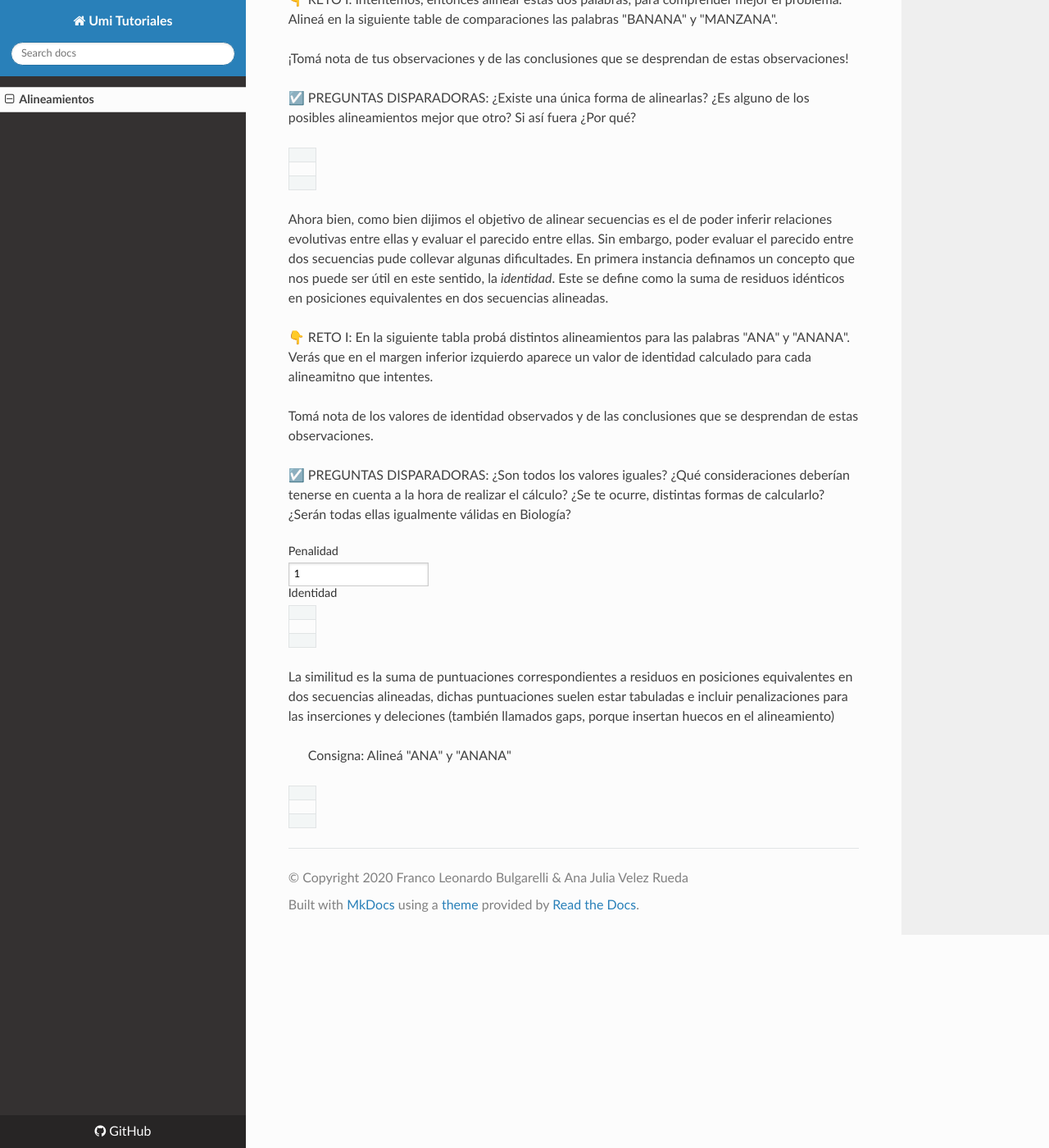
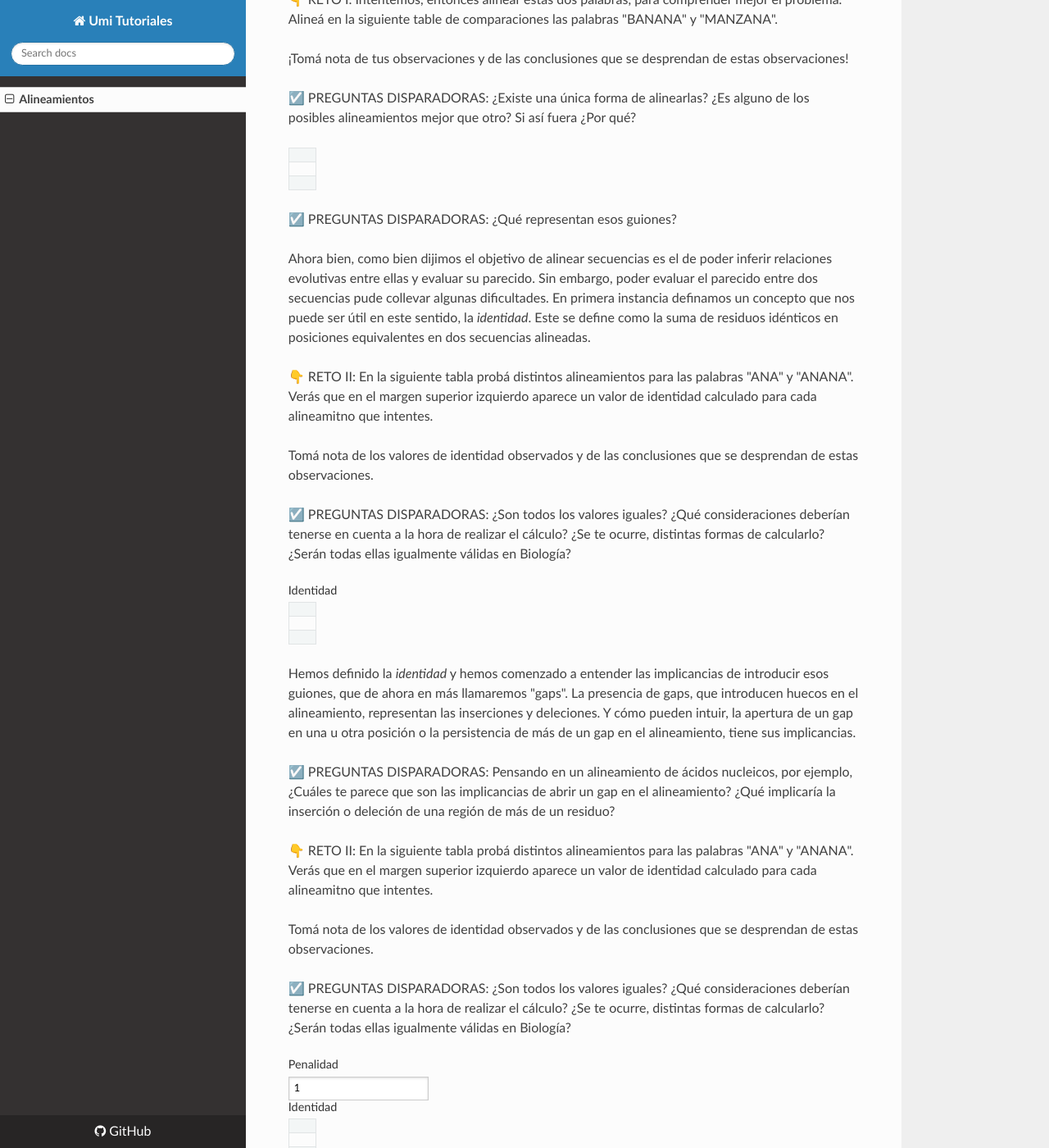
Before and after one commit to flbulgarelli/umi, an MkDocs documentation site: the page built from docs/index.md, in a window 1280 px wide and 1400 px high, scrolled down 2013 px. Shown: the whole window at 82% size. Built offline with MkDocs 1.6.1, drawn with Linux system fonts in a browser that asks for light colours; nearby versions of some CDN libraries; some of the changed text lies outside the part shown.

Commit message:
reto III

```diff
--- a/docs/index.md
+++ b/docs/index.md
@@ -15,7 +15,7 @@
 Dos secuencias que comparten un ancestro común se denominan secuencias **homólogas** (Reeck et al., 1987). Aunque suele utilizarse muy frecuentemente de modo incorrecto, la homología es cualitativa. Las moléculas homólogas, u homólogos, se pueden dividir en dos clases: parálogos, que son homólogos que están presentes dentro de una especie y que suelen difierir en sus funciones bioquímicas detalladas; y ortólogos son homólogos que están presentes dentro de diferentes especies y tienen funciones muy similares o idénticas. Comprender la homología entre las moléculas puede revelar la historia evolutiva de las mismas, así como información sobre su función; Si una proteína recién secuenciada es homóloga a una proteína ya caracterizada, tenemos una fuerte indicación de la función bioquímica de la nueva proteína. La predicción de homologı́a se realiza extrayendo de las secuencias la información conservada durante la evolución, para lo que resulta necesario la comparación de las secuencias para identificar los residuos que tienen en común.
 </p>
 <p class='pensar'>
-👉 PARA PENSAR: ¿Qué tipo de información se puede extraer de la comparación de secuencias? ¿Cómo se evidenciaría en una comparación? 🤔
+👉 PARA PENSAR: ¿Qué tipo de información se puede extraer de la comparación de secuencias? ¿Cómo esperás que se vea en una comparación?  🤔
 </p>
 
 <p class='informative-text'>
@@ -59,12 +59,49 @@
   </div>
 </div>
 
-
+<p class='disparadores'>
+ ☑️ PREGUNTAS DISPARADORAS: ¿Qué representan esos guiones?
+</p>
 
 <p class='informative-text'>
-Ahora bien, como bien dijimos el objetivo de alinear secuencias es el de poder inferir relaciones evolutivas entre ellas y evaluar el parecido entre ellas. Sin embargo, poder evaluar el parecido entre dos secuencias pude collevar algunas dificultades. En primera instancia definamos un concepto que nos puede ser útil en este sentido, la <i>identidad</i>. Este se define como la suma de residuos idénticos en posiciones equivalentes en dos secuencias alineadas.
+Ahora bien, como bien dijimos el objetivo de alinear secuencias es el de poder inferir relaciones evolutivas entre ellas y evaluar su parecido. Sin embargo, poder evaluar el parecido entre dos secuencias pude collevar algunas dificultades. En primera instancia definamos un concepto que nos puede ser útil en este sentido, la <i>identidad</i>. Este se define como la suma de residuos idénticos en posiciones equivalentes en dos secuencias alineadas.
 </p>
-<p class='reto'> 👇 RETO I: En la siguiente tabla probá distintos alineamientos para las palabras "ANA" y "ANANA". Verás que en el margen inferior izquierdo aparece un valor de identidad calculado para cada alineamitno que intentes. </p>
+<p class='reto'> 👇 RETO II: En la siguiente tabla probá distintos alineamientos para las palabras "ANA" y "ANANA". Verás que en el margen superior izquierdo aparece un valor de identidad calculado para cada alineamitno que intentes. </p>
+<p class='reto'> Tomá nota de los valores de identidad observados y de las conclusiones que se desprendan de estas observaciones. </p>
+<p class='disparadores'>
+ ☑️ PREGUNTAS DISPARADORAS: ¿Son todos los valores iguales? ¿Qué consideraciones deberían tenerse en cuenta a la hora de realizar el cálculo? ¿Se te ocurre, distintas formas de calcularlo? ¿Serán todas ellas igualmente válidas en Biología?
+</p>
+
+<div class="umi-alignment-card">
+  <div>
+    <label for="umi-alignment-identity-level-1">Identidad</label>
+    <span id="umi-alignment-identity-level-1" class="umi-alignment-identity-level"></span>
+  </div>
+
+  <table class="umi-alignment-table">
+    <tr class="umi-alignment-row"  data-align-expected="--ANA">
+      <td class="umi-alignment-word-result"></td>
+    </tr>
+    <tr class="umi-alignment-row" data-align-expected="ANANA">
+      <td class="umi-alignment-word-result"></td>
+    </tr>
+    <tr class="umi-alignment-results">
+      <td class="umi-alignment-general-result"></td>
+    </tr>
+  </table>
+
+  <div>
+    <span class="umi-alignment-card-result"></span>
+  </div>
+</div>
+
+<p class='informative-text'>Hemos definido la <i>identidad</i> y hemos comenzado a entender las implicancias de introducir esos guiones, que de ahora en más llamaremos "gaps". La presencia de gaps, que introducen huecos en el alineamiento, representan las inserciones y deleciones. Y cómo pueden intuir, la apertura de un gap en una u otra posición o la persistencia de más de un gap en el alineamiento, tiene sus implicancias. </p>
+
+<p class='disparadores'>
+ ☑️ PREGUNTAS DISPARADORAS: Pensando en un alineamiento de ácidos nucleicos, por ejemplo, ¿Cuáles te parece que son las implicancias de abrir un gap en el alineamiento? ¿Qué implicaría la inserción o deleción de una región de más de un residuo?
+</p>
+
+<p class='reto'> 👇 RETO II: En la siguiente tabla probá distintos alineamientos para las palabras "ANA" y "ANANA". Verás que en el margen superior izquierdo aparece un valor de identidad calculado para cada alineamitno que intentes. </p>
 <p class='reto'> Tomá nota de los valores de identidad observados y de las conclusiones que se desprendan de estas observaciones. </p>
 <p class='disparadores'>
  ☑️ PREGUNTAS DISPARADORAS: ¿Son todos los valores iguales? ¿Qué consideraciones deberían tenerse en cuenta a la hora de realizar el cálculo? ¿Se te ocurre, distintas formas de calcularlo? ¿Serán todas ellas igualmente válidas en Biología?
@@ -98,8 +135,8 @@
   </div>
 </div>
 
+<p class='informative-text'>La similitud es la suma de puntuaciones correspondientes a residuos en posiciones equivalentes en dos secuencias alineadas, dichas puntuaciones suelen estar tabuladas e incluir penalizaciones para las inserciones y deleciones (también llamados gaps, porque insertan huecos en el alineamiento)</p>
 
-<p class='informative-text'>La similitud es la suma de puntuaciones correspondientes a residuos en posiciones equivalentes en dos secuencias alineadas, dichas puntuaciones suelen estar tabuladas e incluir penalizaciones para las inserciones y deleciones (también llamados gaps, porque insertan huecos en el alineamiento)</p>
 
 >  Consigna: Alineá "ANA" y "ANANA"
 
--- a/src/alignment.css
+++ b/src/alignment.css
@@ -41,9 +41,3 @@
 h3 {
     color: darkslategray;
 }
-
-.container {
-    margin: auto;
-    width: 50%;
-    padding: 10px;
-}
```
Also changed, not shown: other parts of docs/index.md (+1 -1 lines). Lines whose indentation alone changed are shown as unchanged.
